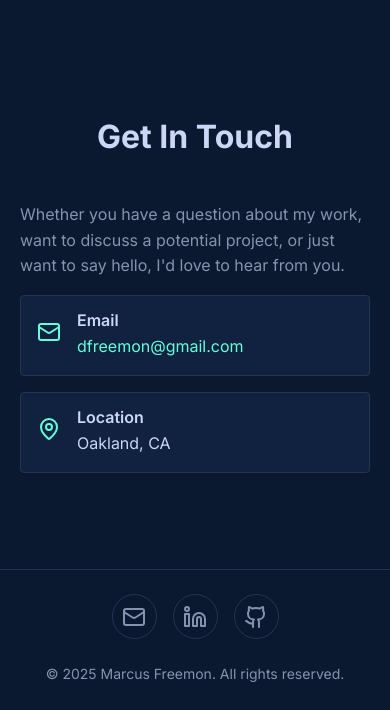
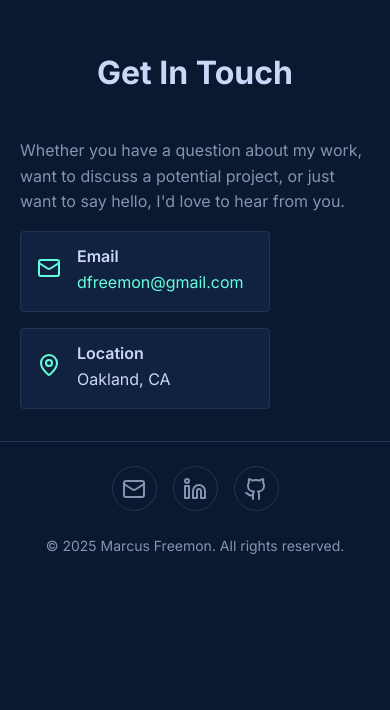
Before and after one commit to mfreemon/mfreemon.github.io, a React (Vite) app in the folder portfolio/: page / in a window 390 px wide. Shown: the part 9064-9774 px from the top of the page. After the commit the page ends 9646 px from the top, so only its background shows below. Built offline with nearby package versions, Linux system fonts and the light colour scheme.

Commit message:
css tweaks for alignment

```diff
--- a/portfolio/src/pages/Home.css
+++ b/portfolio/src/pages/Home.css
@@ -11,10 +11,10 @@
 .hero-content {
   max-width: 1500px;
   margin: 0 auto;
-  padding: 0 2rem;
+  padding: 0 7rem;
   display: grid;
   grid-template-columns: 1fr 1fr;
-  gap: 4rem;
+  gap: 2rem;
   align-items: center;
   min-height: 80vh;
 }
@@ -417,7 +417,7 @@
 
 /* Contact Section */
 .contact {
-  padding: 6rem 0;
+  padding: 2rem 0;
   background: var(--background);
 }
 
@@ -433,7 +433,7 @@
 
 .contact-content {
   display: grid;
-  grid-template-columns: 1fr 1fr;
+  grid-template-columns: 1fr;
   gap: 4rem;
   max-width: 1200px;
   margin: 0 auto;
@@ -458,6 +458,7 @@
   flex-direction: row;
   gap: 1rem;
   flex-wrap: wrap;
+  justify-content: space-between;
 }
 
 .info-card {
@@ -468,6 +469,7 @@
   background: var(--background-alt);
   border: 1px solid var(--border-color);
   border-radius: var(--radius);
+  width: 250px;
   transition: var(--transition);
 }
 
@@ -664,9 +666,9 @@
     gap: 3rem;
   }
 
-  .info-cards {
+  /* .info-cards {
     flex-direction: column;
-  }
+  } */
 
   .section-title {
     font-size: 2rem;
```
